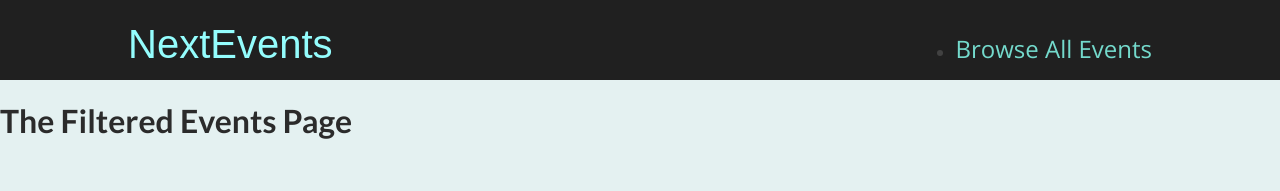
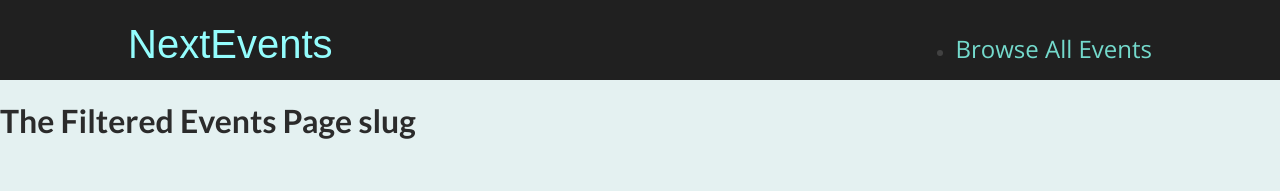
Before and after one commit to Debadrita438/next-event-with-page-router, a Next.js app: page /events in a window 1280 px wide. Shown: the top 191 px of the page. Built offline with nearby package versions, Linux system fonts and the light colour scheme.

Commit message:
testing push in git

```diff
--- a/src/pages/events/[...slug].js
+++ b/src/pages/events/[...slug].js
@@ -1,7 +1,7 @@
 export default function filteredEventsPage() {
   return (
     <div>
-      <h1>The Filtered Events Page</h1>
+      <h1>The Filtered Events Page slug</h1>
     </div>
   );
 }
```
